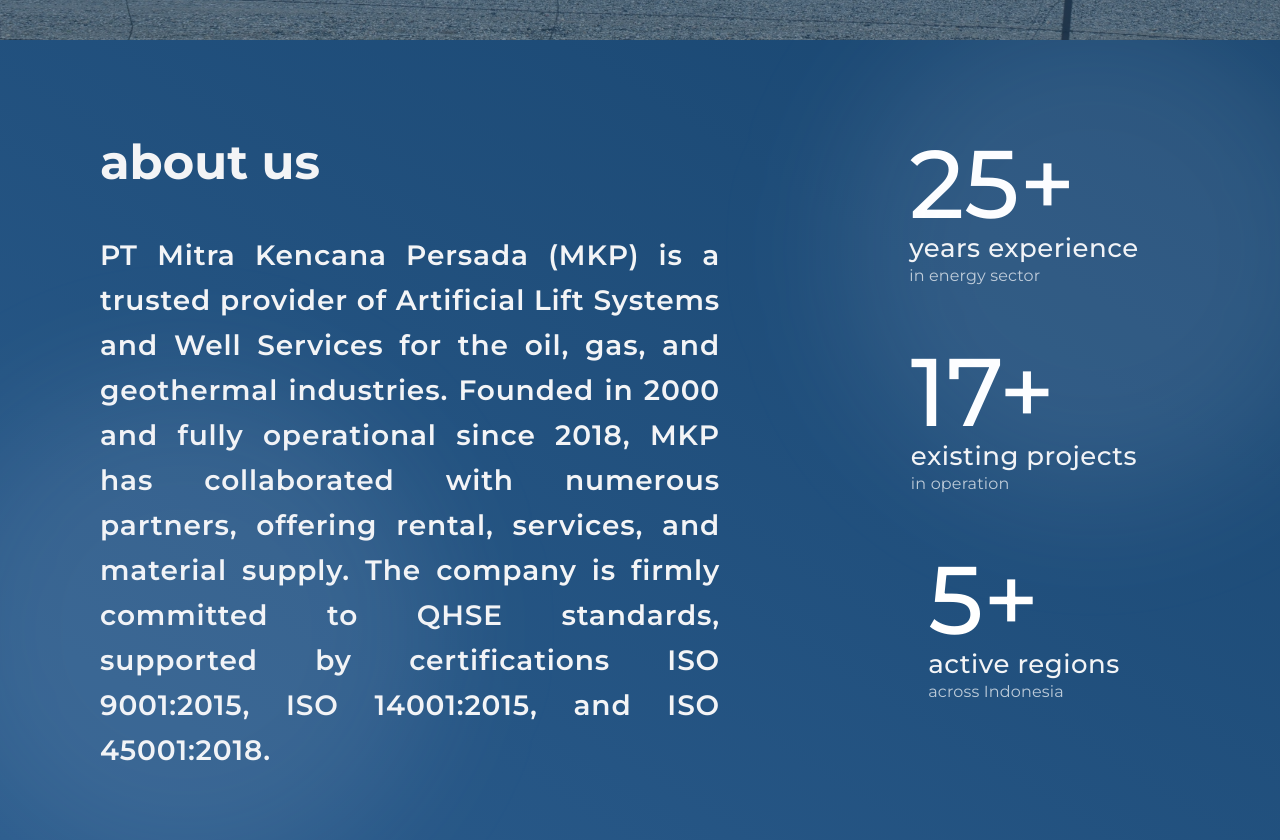
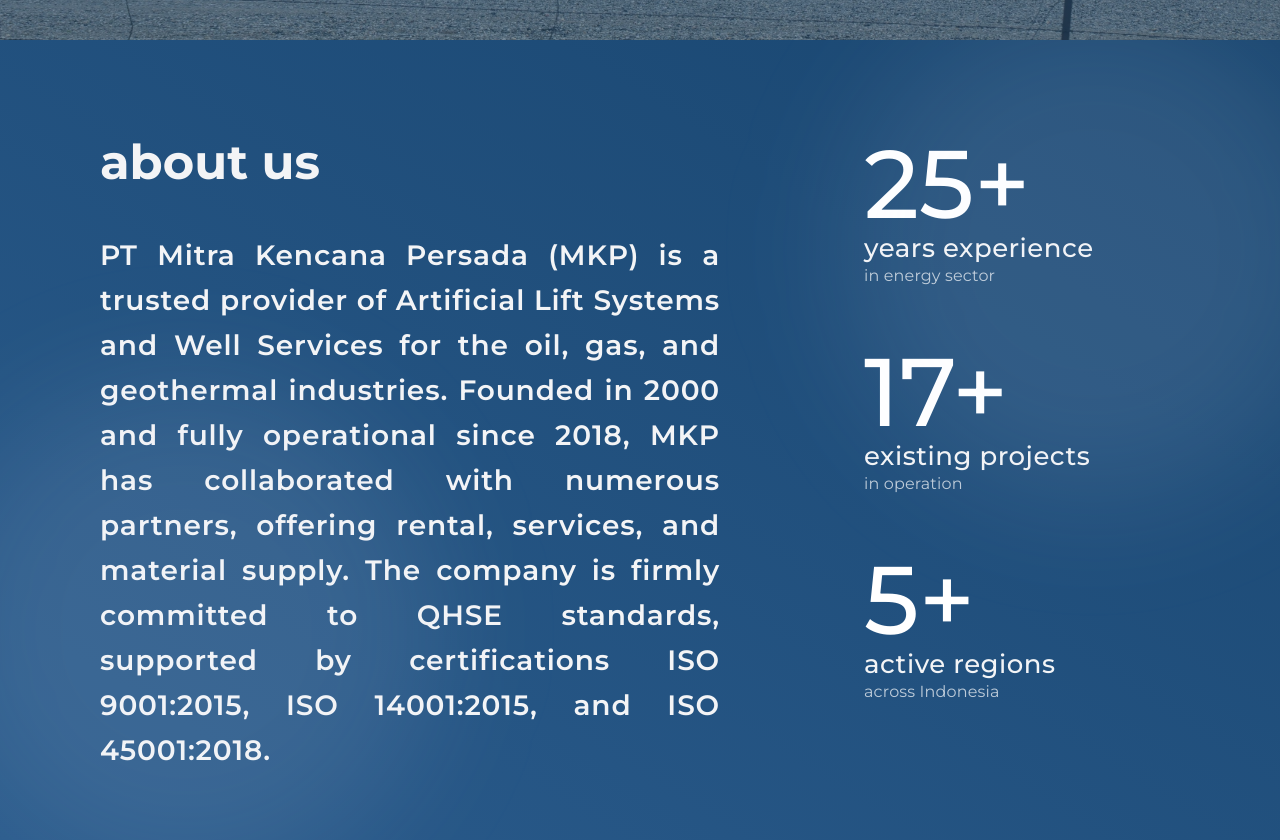
Before and after one commit to alixa01/mkpersada, a Next.js app: page / in a window 1280 px wide. Shown: the part 760-1600 px from the top of the page. Built offline with nearby package versions, Linux system fonts and the light colour scheme.

Commit message:
fix(aboutUs): fix flex card

```diff
--- a/app/components/AboutUsSection/AboutUsSection.tsx
+++ b/app/components/AboutUsSection/AboutUsSection.tsx
@@ -74,9 +74,9 @@
         initial="hidden"
         whileInView="visible"
         viewport={{ once: true, amount: 0.4 }}
-        className="w-full md:w-[40%] h-full flex flex-col items-start md:items-center gap-8 sm:gap-10 md:gap-14 px-6 sm:px-12 md:px-4 pb-12 md:pb-0 md:mt-24">
+        className="w-full md:w-[40%] h-full flex flex-col items-center gap-8 sm:gap-10 md:gap-14 px-6 sm:px-12 md:px-4 pb-12 md:pb-0 md:mt-24">
         {/* years */}
-        <motion.div variants={fadeIn} className="flex flex-col text-left">
+        <motion.div variants={fadeIn} className="flex flex-col w-full max-w-xs">
           <h1 className="leading-none pb-2 sm:pb-3 md:pb-4 text-[64px] sm:text-[80px] md:text-[96px] font-medium text-white">
             25+
           </h1>
@@ -89,7 +89,7 @@
         </motion.div>
 
         {/* projects */}
-        <motion.div variants={fadeIn} className="flex flex-col text-left">
+        <motion.div variants={fadeIn} className="flex flex-col w-full max-w-xs">
           <h1 className="leading-none pb-2 sm:pb-3 md:pb-4 text-[64px] sm:text-[80px] md:text-[96px] font-medium text-white">
             17+
           </h1>
@@ -102,7 +102,7 @@
         </motion.div>
 
         {/* regions */}
-        <motion.div variants={fadeIn} className="flex flex-col text-left">
+        <motion.div variants={fadeIn} className="flex flex-col w-full max-w-xs">
           <h1 className="leading-none pb-2 sm:pb-3 md:pb-4 text-[64px] sm:text-[80px] md:text-[96px] font-medium text-white">
             5+
           </h1>
```
